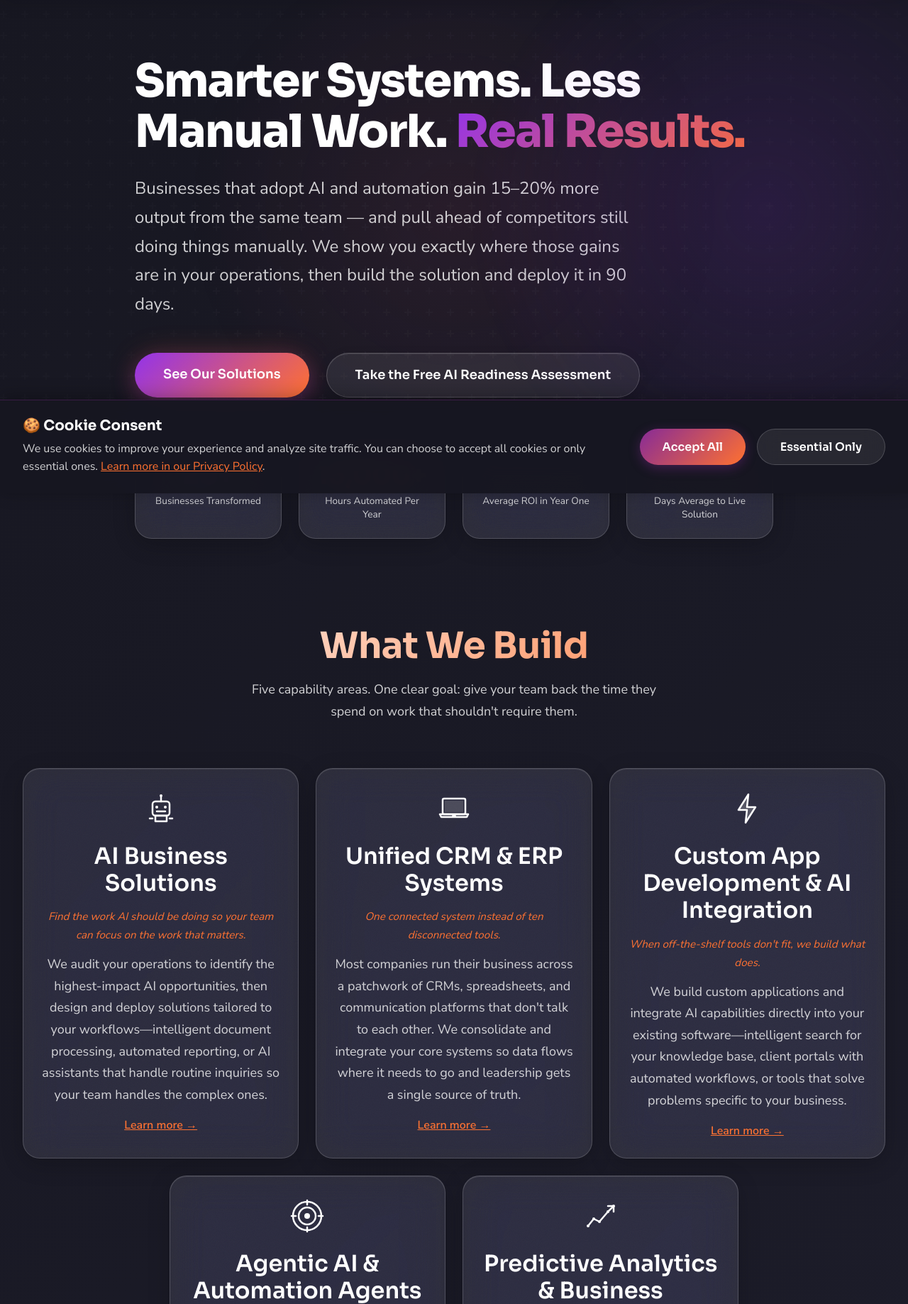
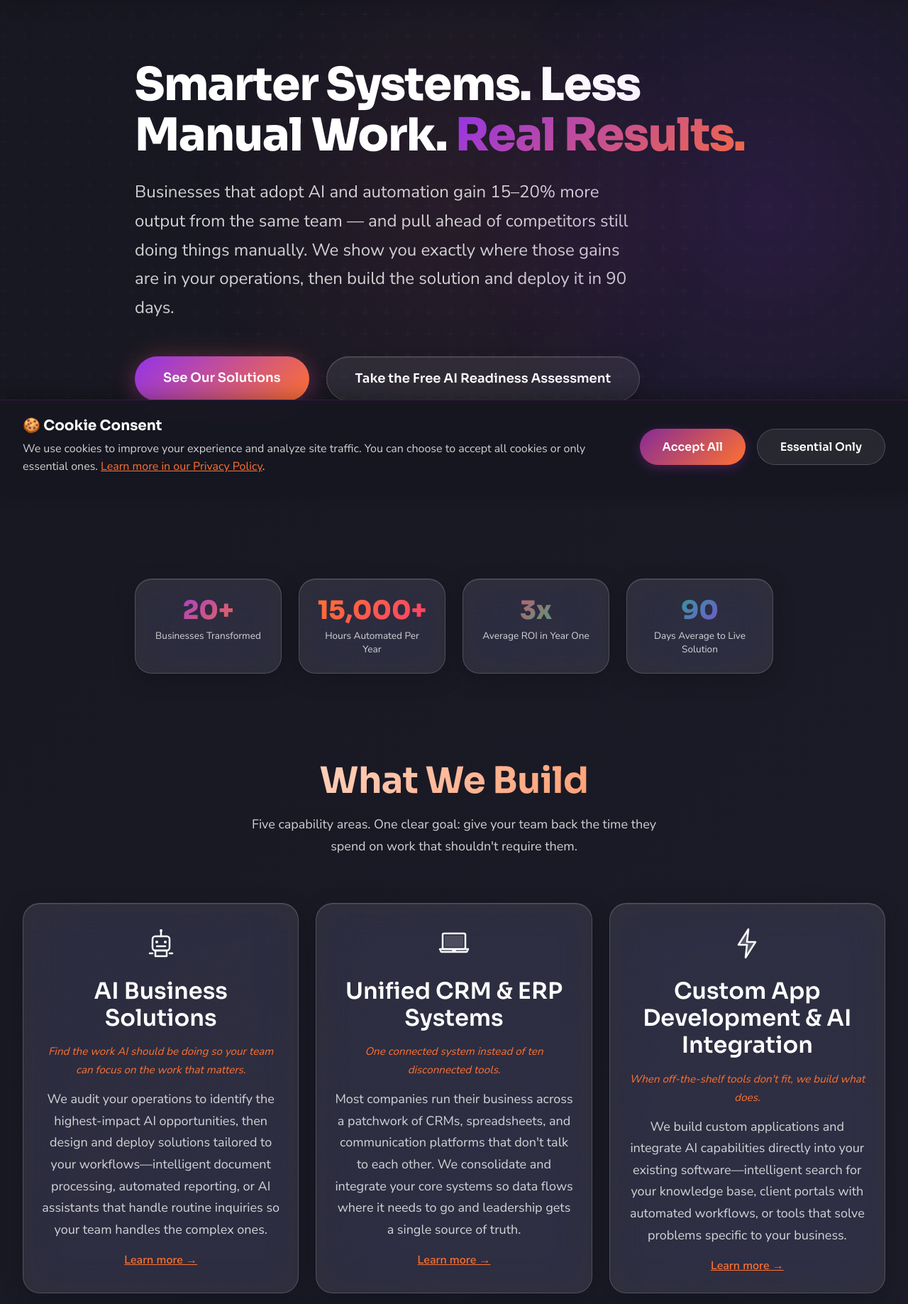
Before and after one commit to The-Flowboard/website, a PHP site: page / in a window 1280 px wide. Shown: the part 105-1942 px from the top of the page at 71% size. Run offline with PHP 8.4, Linux system fonts and the light colour scheme.

Commit message:
fix: resolve hero overlap, nav cutoff, and empty stat cards
- Add --accent-green CSS variable (#10b981) to fix invisible stat cards
  3 and 4 ("3x" and "90 days") which were referencing an undefined var
- Increase hero padding-top to 140px to clear fixed nav (~118px tall)
- Remove broken negative margin hack (margin-bottom: -320px) that was
  causing the CTA button to overlap the stats section

Co-Authored-By: Claude Sonnet 4.6 <noreply@anthropic.com>

```diff
--- a/css/main-styles.css
+++ b/css/main-styles.css
@@ -8,6 +8,7 @@
             --accent-purple-dark: #872b97; /* Darker purple for gradients/shadows */
             --accent-cyan: #ff7130;        /* Bright orange */
             --accent-blue: #ff3c68;        /* Hot pink */
+            --accent-green: #10b981;       /* Emerald green */
             --glass-white: rgba(255, 255, 255, 0.1);
             --glass-white-hover: rgba(255, 255, 255, 0.15);
             --text-primary: #ffffff;
--- a/index.html
+++ b/index.html
@@ -40,15 +40,11 @@
             --blog-fallback-gradient: linear-gradient(135deg, var(--accent-purple), var(--accent-cyan));
         }
 
-        /* Add spacing between hero and first section for better visual cohesion */
-        .hero + .section {
-            padding-top: 250px !important;
-        }
-
-        /* Add 50px padding after hero section */
+        /* Hero: clear the fixed nav (~118px) and give breathing room below */
         .hero {
-            padding-bottom: 50px !important;
-            margin-bottom: -320px !important;
+            padding-top: 140px !important;
+            padding-bottom: 80px !important;
+            margin-bottom: 0 !important;
         }
 
         /* Reduce padding after "Our Services" section (section 2) */
```
